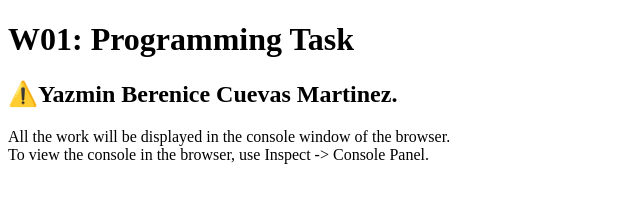
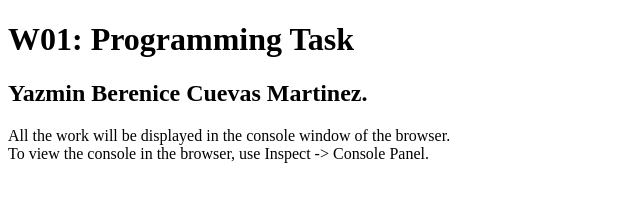
Before and after one commit to YazzAdmin/cse121b, a plain HTML site: page w01-task.html in a window 1280 px wide. Shown: the whole page, without its empty margins (0-640 px from the left). Drawn offline with Linux system fonts and the light colour scheme.

```diff
--- a/w01-task.html
+++ b/w01-task.html
@@ -9,7 +9,7 @@
 
 <body>
   <h1>W01: Programming Task</h1>
-  <h2>⚠️Yazmin Berenice Cuevas Martinez.</h2>
+  <h2>Yazmin Berenice Cuevas Martinez.</h2>
   <p>All the work will be displayed in the console window of the browser.
     <br>To view the console in the browser, use Inspect -> Console Panel.
   </p>
```
